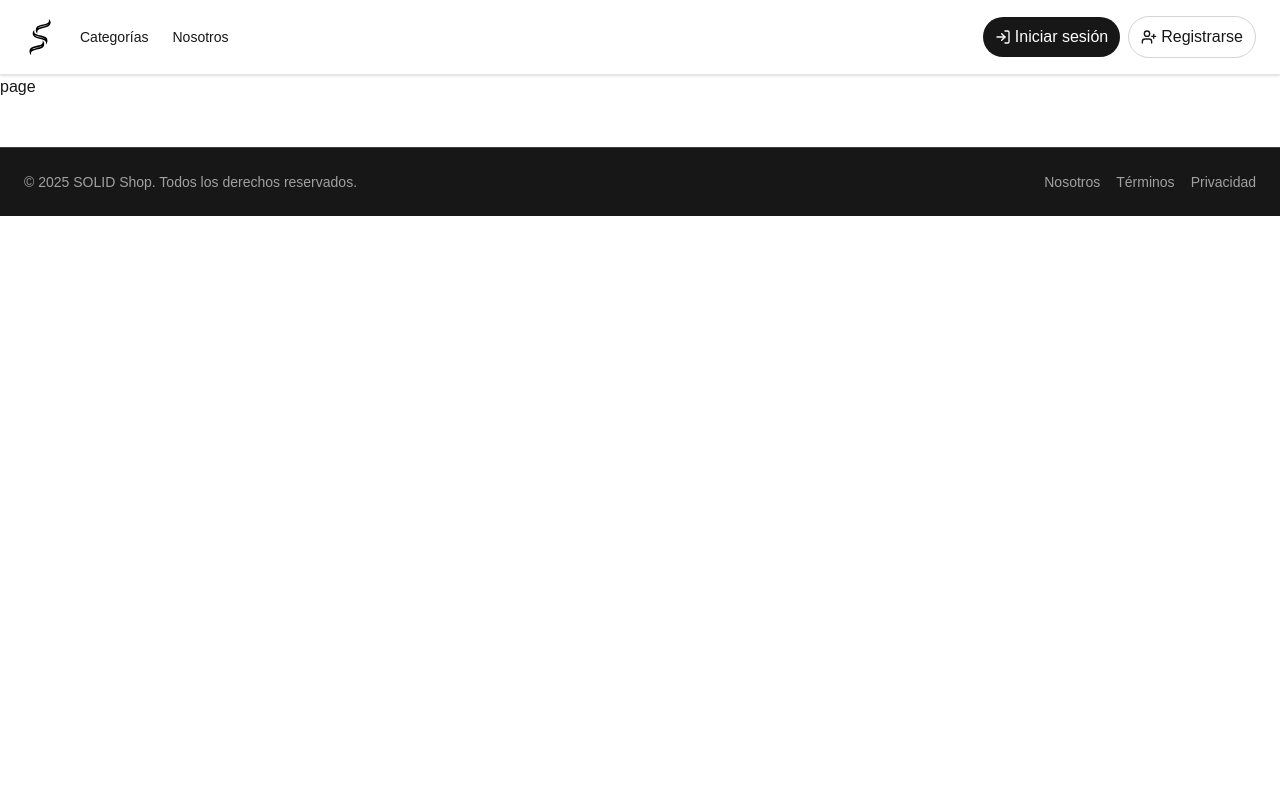
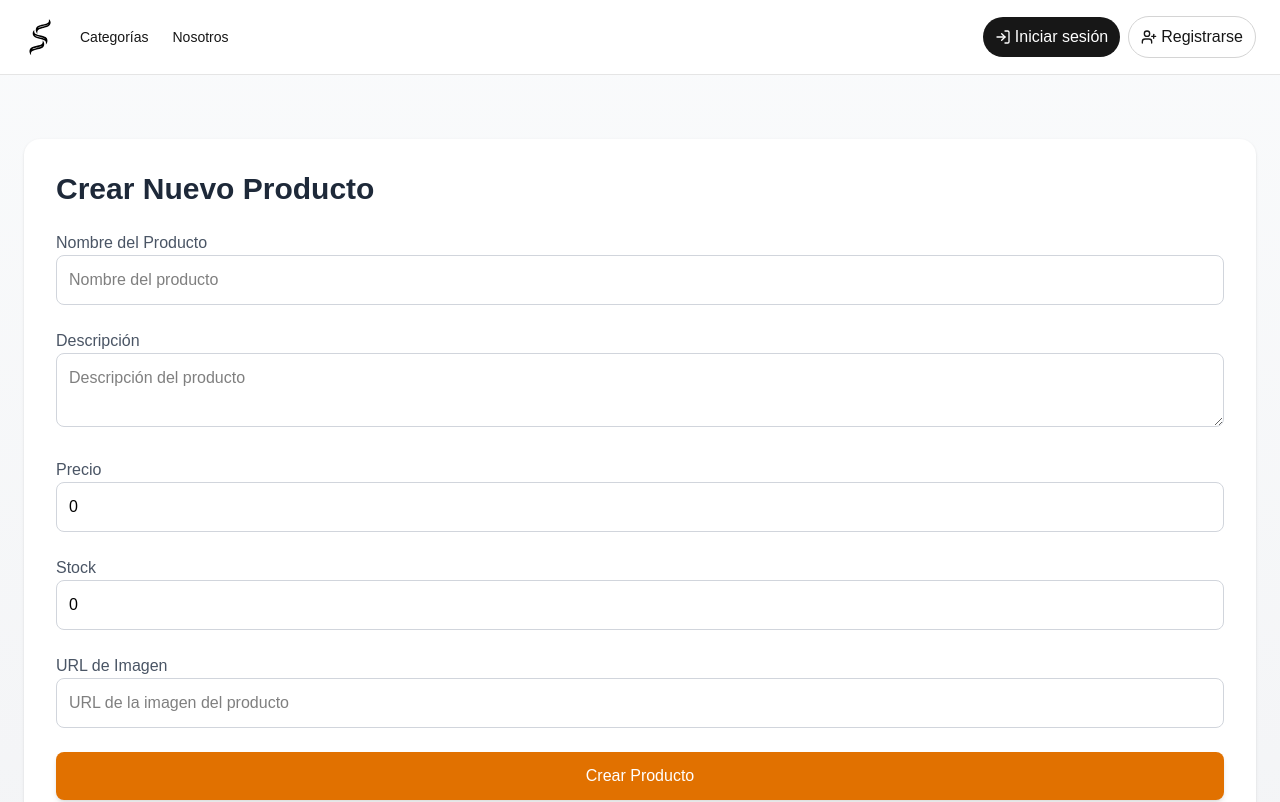
Before and after one commit to gerogrimaldi/solid-shop, a Next.js app in the folder apps/web/: page /admin/dashboard in a window 1280 px wide. Shown: the top 802 px of the page. Built offline with nearby package versions, Linux system fonts and the light colour scheme; no server answers.

Commit message:
formulario subir un nuevo producto

```diff
--- a/apps/web/package.json
+++ b/apps/web/package.json
@@ -15,6 +15,7 @@
     "jose": "^6.0.10",
     "jwt-decode": "^4.0.0",
     "lightningcss": "^1.29.3",
+    "lucide-react": "^0.487.0",
     "next": "15.3.0",
     "next-auth": "^4.24.11",
     "react": "19.1.0",
--- a/apps/web/src/app/admin/dashboard/page.tsx
+++ b/apps/web/src/app/admin/dashboard/page.tsx
@@ -1,9 +1,143 @@
-import React from 'react'
+'use client';
 
-const AdminDashboard = () => {
+import { useState } from 'react';
+import { useRouter } from 'next/navigation';
+import { Product } from '@/types/product';
+import { useSession } from 'next-auth/react';
+
+const AdminProductPage: React.FC = () => {
+  const [name, setName] = useState('');
+  const [description, setDescription] = useState('');
+  const [price, setPrice] = useState<number>(0);
+  const [stock, setStock] = useState<number>(0);
+  const [imageUrl, setImageUrl] = useState('');
+  const [loading, setLoading] = useState(false);
+  const { data: session } = useSession();
+  const router = useRouter();
+
+  const handleCreateProduct = async () => {
+    if (!session?.user) {
+      router.push("/auth/login");
+      return;
+    }
+
+    const newProduct: Product = {
+      name,
+      description,
+      price,
+      stock,
+      imageUrl,
+      id: ''
+    };
+
+    setLoading(true);
+    try {
+      const res = await fetch('/api/products', {
+        method: 'POST',
+        headers: {
+          'Content-Type': 'application/json',
+          Authorization: `Bearer ${session.user?.tokens?.accessToken}`,
+        },
+        body: JSON.stringify(newProduct),
+      });
+
+      if (!res.ok) {
+        throw new Error('Error al crear el producto');
+      }
+
+      router.push('/admin/dashboard');
+    } catch (error) {
+      console.error(error);
+      alert('Error al cargar el producto');
+    } finally {
+      setLoading(false);
+    }
+  };
+
   return (
-    <div>page</div>
-  )
-}
+    <div className="min-h-screen bg-gradient-to-b from-gray-50 to-gray-100">
+      <div className="container mx-auto px-6 py-16">
+        <div className="bg-white rounded-2xl shadow-sm overflow-hidden">
+          <div className="p-8 space-y-6">
+            <h1 className="text-3xl font-bold text-gray-800">Crear Nuevo Producto</h1>
 
-export default AdminDashboard
+            {/* Input para nombre */}
+            <div className="space-y-2">
+              <label htmlFor="name" className="text-gray-600">Nombre del Producto</label>
+              <input
+                type="text"
+                id="name"
+                value={name}
+                onChange={(e) => setName(e.target.value)}
+                className="w-full p-3 text-black border border-gray-300 rounded-lg"
+                placeholder="Nombre del producto"
+              />
+            </div>
+
+            {/* Input para descripción */}
+            <div className="space-y-2">
+              <label htmlFor="description" className="text-gray-600">Descripción</label>
+              <textarea
+                id="description"
+                value={description}
+                onChange={(e) => setDescription(e.target.value)}
+                className="w-full p-3 text-black border border-gray-300 rounded-lg"
+                placeholder="Descripción del producto"
+              />
+            </div>
+
+            {/* Input para precio */}
+            <div className="space-y-2">
+              <label htmlFor="price" className="text-gray-600">Precio</label>
+              <input
+                type="number"
+                id="price"
+                value={price}
+                onChange={(e) => setPrice(Number(e.target.value))}
+                className="w-full p-3 text-black border border-gray-300 rounded-lg"
+                placeholder="Precio"
+              />
+            </div>
+
+            {/* Input para stock */}
+            <div className="space-y-2">
+              <label htmlFor="stock" className="text-gray-600">Stock</label>
+              <input
+                type="number"
+                id="stock"
+                value={stock}
+                onChange={(e) => setStock(Number(e.target.value))}
+                className="w-full p-3 text-black border border-gray-300 rounded-lg"
+                placeholder="Cantidad en stock"
+              />
+            </div>
+
+            {/* Input para URL de imagen */}
+            <div className="space-y-2">
+              <label htmlFor="imageUrl" className="text-gray-600">URL de Imagen</label>
+              <input
+                type="text"
+                id="imageUrl"
+                value={imageUrl}
+                onChange={(e) => setImageUrl(e.target.value)}
+                className="w-full p-3 text-black border border-gray-300 rounded-lg"
+                placeholder="URL de la imagen del producto"
+              />
+            </div>
+
+            {/* Botón para crear el producto */}
+            <button
+              onClick={handleCreateProduct}
+              disabled={loading}
+              className="w-full py-3 bg-amber-600 text-white rounded-lg font-medium shadow-md hover:bg-amber-700 transition-all duration-300"
+            >
+              {loading ? 'Creando...' : 'Crear Producto'}
+            </button>
+          </div>
+        </div>
+      </div>
+    </div>
+  );
+};
+
+export default AdminProductPage;
--- a/apps/web/src/app/products/[id]/page.tsx
+++ b/apps/web/src/app/products/[id]/page.tsx
@@ -80,7 +80,7 @@ const ProductPage: React.FC<ProductPageProps> = () => {
 
   const handleAddToCart = async () => {
     if (!user){
-      router.push("/login");
+      router.push("/auth/login");
     }
     if (!user || !product) return;
     try {
```
